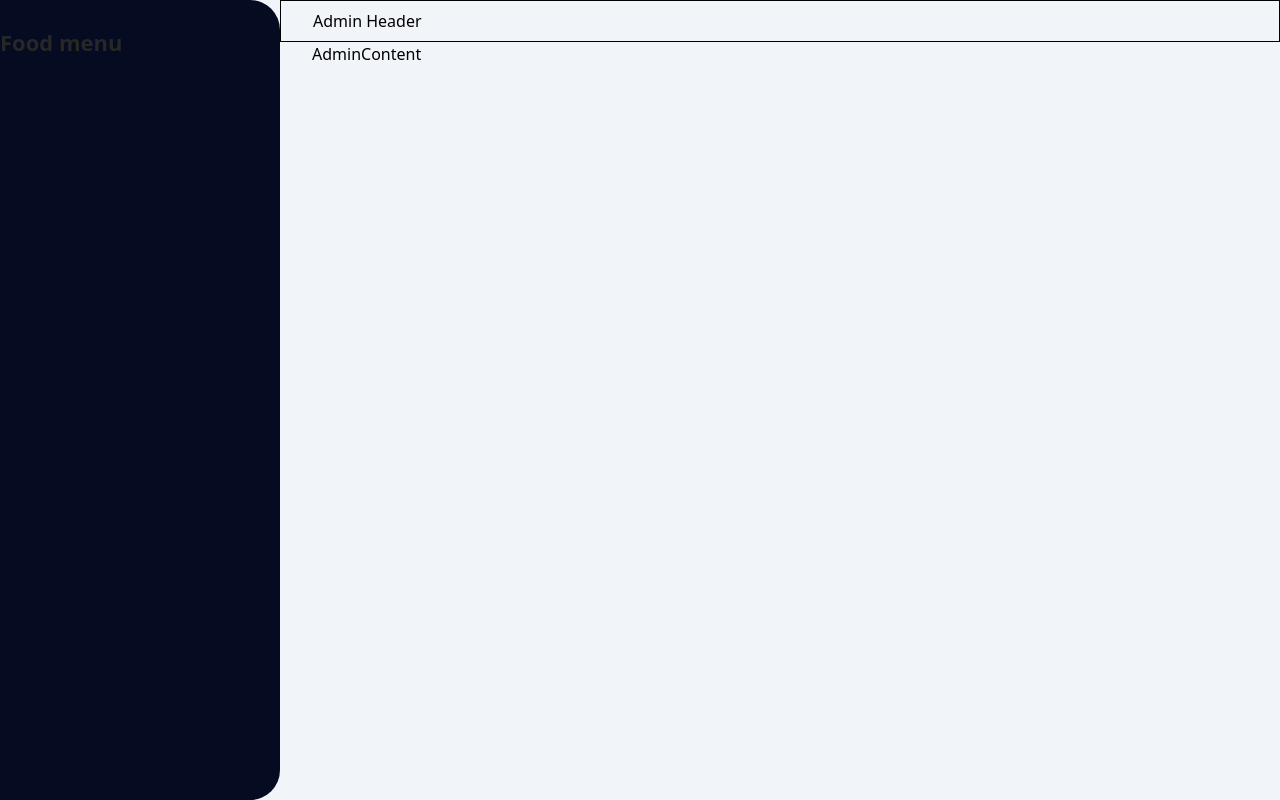
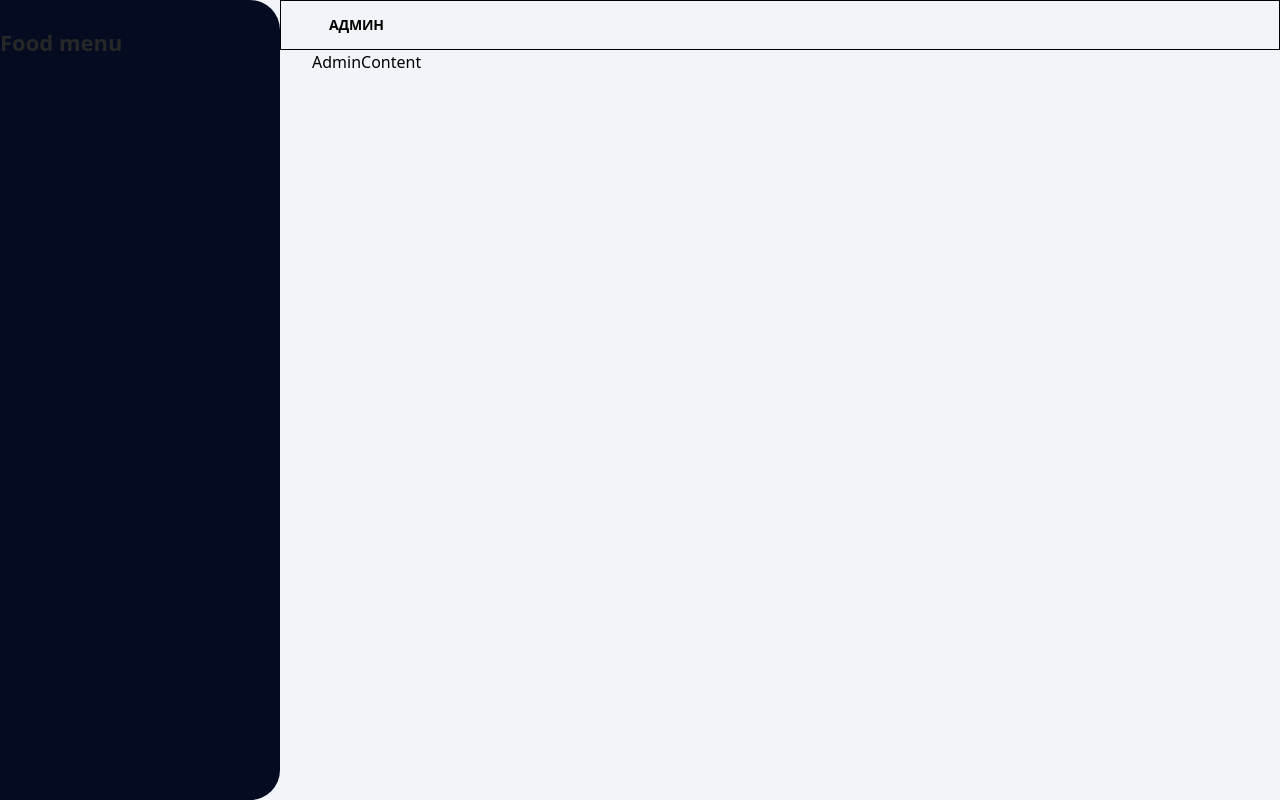
Before and after one commit to Tuugii0526/alpha-bros, a Next.js app in the folder admin/: page / in a window 1280 px wide. Built offline with nearby package versions, Linux system fonts and the light colour scheme.

Commit message:
admin header button

```diff
--- a/admin/components/features/AdminHome/AdminHeader.tsx
+++ b/admin/components/features/AdminHome/AdminHeader.tsx
@@ -1,8 +1,14 @@
+"use client";
+
+import { HeaderButton } from "@/components/ui/buttons";
+import { usePathname } from "next/navigation";
+
 export const AdminHeader = () => {
+  const pathname = usePathname();
   return (
     <main>
       <div className="border border-black text-black py-2 pl-8">
-        Admin Header
+        <HeaderButton pathname={pathname} path="/" text="АДМИН" />
       </div>
     </main>
   );
--- /dev/null
+++ b/admin/components/ui/buttons/HeaderButton.tsx
@@ -0,0 +1,15 @@
+import { HeaderButtonTypes } from "@/data/DataTypes";
+
+export const HeaderButton = ({ pathname, path, text }: HeaderButtonTypes) => {
+  return (
+    <button>
+      <p
+        className={`px-4 py-2 font-bold text-sm leading-4 tracking-[-0.2px] ${
+          pathname === path ? "text-BrandGreen " : "text-black"
+        }`}
+      >
+        {text}
+      </p>
+    </button>
+  );
+};
--- /dev/null
+++ b/admin/components/ui/buttons/index.ts
@@ -0,0 +1 @@
+export * from "./HeaderButton";
--- /dev/null
+++ b/admin/data/DataTypes.tsx
@@ -0,0 +1,5 @@
+export type HeaderButtonTypes = {
+  text?: string;
+  pathname?: string;
+  path?: string;
+};
```
Also changed, not shown: admin/components/ui/icons/index.ts (added).
